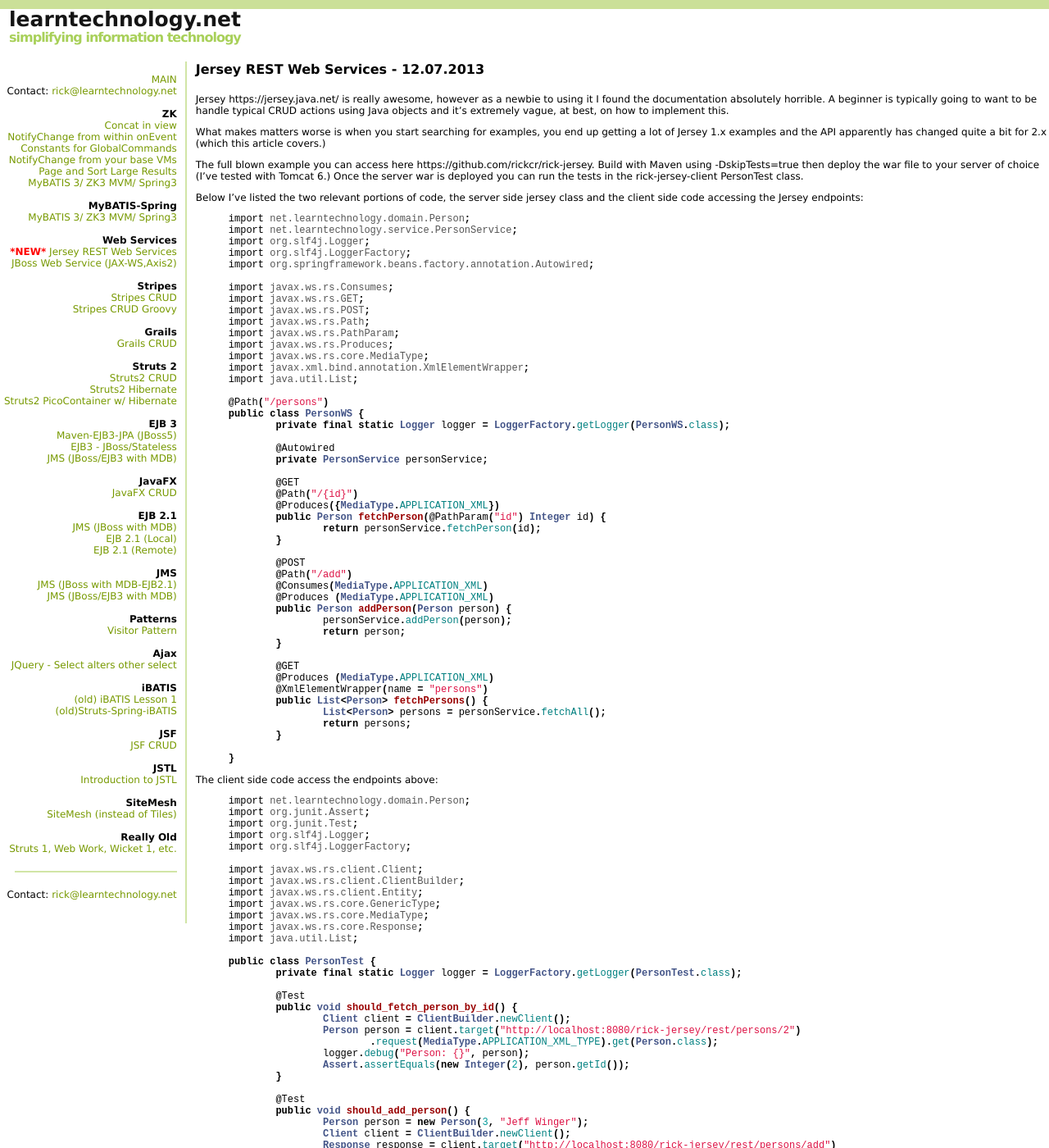
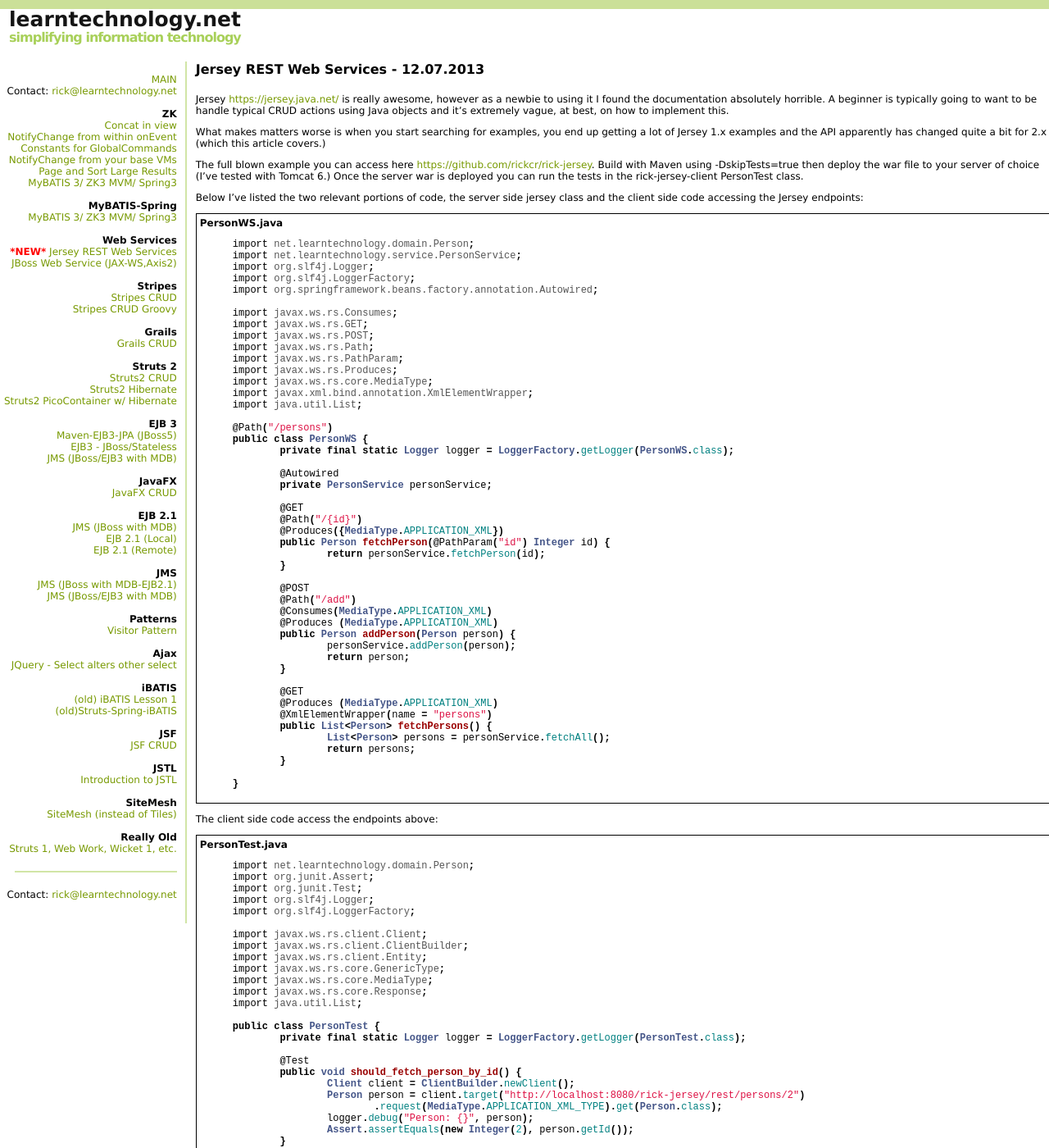
Before and after one commit to rickcr/rickcr.github.com, a Jekyll site: the page built from _posts/2013-12-07-rick_jersey.md, in a window 1280 px wide and 1400 px high. Shown: the whole window at 82% size. Built offline with Jekyll 4.4.1, drawn with Linux system fonts in a browser that asks for light colours.

Commit message:
formatting

```diff
--- a/_posts/2013-12-07-rick_jersey.md
+++ b/_posts/2013-12-07-rick_jersey.md
@@ -2,17 +2,20 @@
 title: Jersey REST Web Services
 layout: article
 ---
-Jersey https://jersey.java.net/ is really awesome, however as a newbie to using it I found the documentation absolutely horrible.
+Jersey <a href="https://jersey.java.net/">https://jersey.java.net/</a> is really awesome, however as a newbie to using it I found the documentation absolutely horrible.
 A beginner is typically going to want to be handle typical CRUD actions using Java objects and it's extremely vague, at best, on
 how to implement this.
 
 What makes matters worse is when you start searching for examples, you end up getting a lot of Jersey 1.x examples and the API apparently
 has changed quite a bit for 2.x (which this article covers.)
 
-The full blown example you can access here https://github.com/rickcr/rick-jersey. Build with Maven using -DskipTests=true then deploy the war file to your
+The full blown example you can access here <a href="https://github.com/rickcr/rick-jersey">https://github.com/rickcr/rick-jersey</a>. Build with Maven using -DskipTests=true then deploy the war file to your
 server of choice (I've tested with Tomcat 6.) Once the server war is deployed you can run the tests in the rick-jersey-client PersonTest class.
 
 Below I've listed the two relevant portions of code, the server side jersey class and the client side code accessing the Jersey endpoints:
+
+<div style="padding:4px;border:1px solid black;">
+<b>PersonWS.java</b>
 
 {% highlight java %}
 import net.learntechnology.domain.Person;
@@ -64,9 +67,12 @@ public class PersonWS {
 
 }
 {% endhighlight %}
-
+</div>
 
 The client side code access the endpoints above:
+
+<div style="padding:4px;border:1px solid black;">
+<b>PersonTest.java</b>
 
 {% highlight java %}
 import net.learntechnology.domain.Person;
@@ -123,3 +129,4 @@ public class PersonTest {
 
 }
 {% endhighlight %}
+</div>
```
